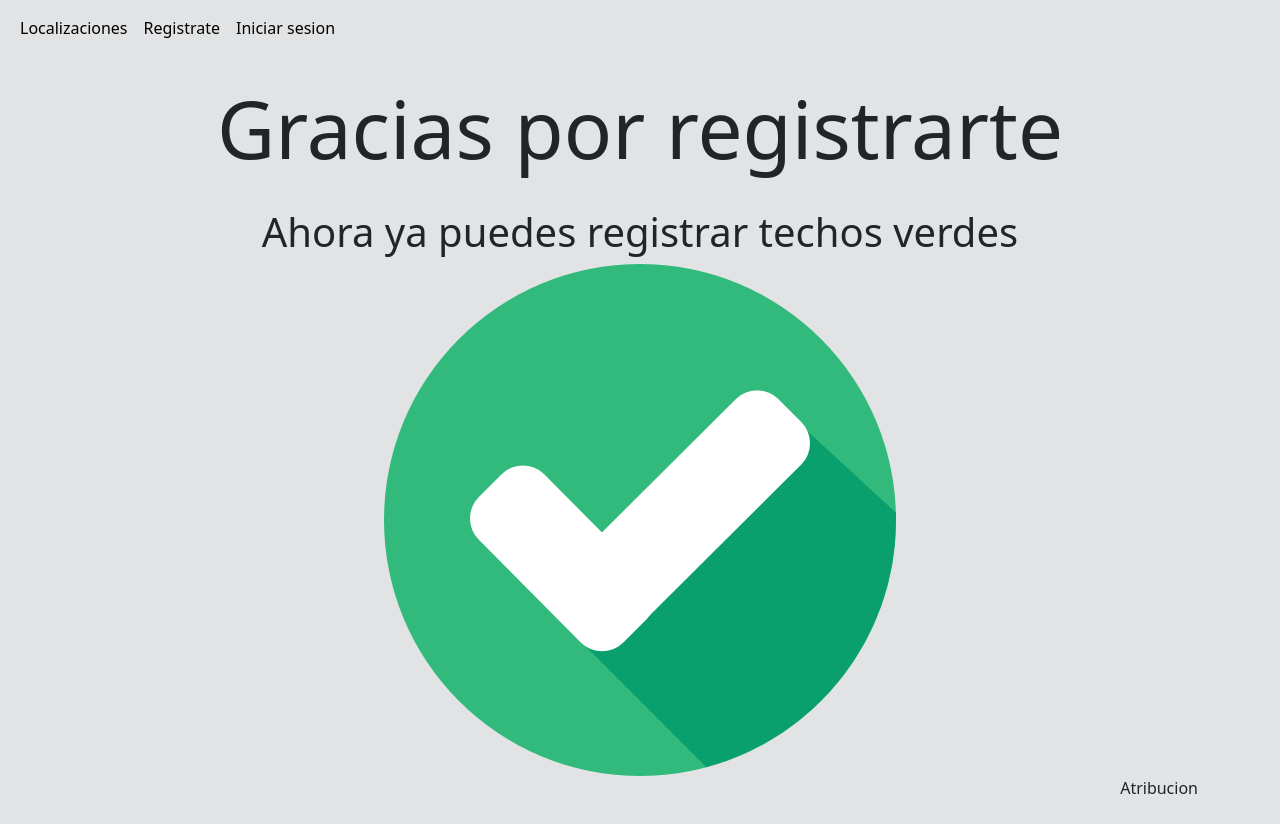
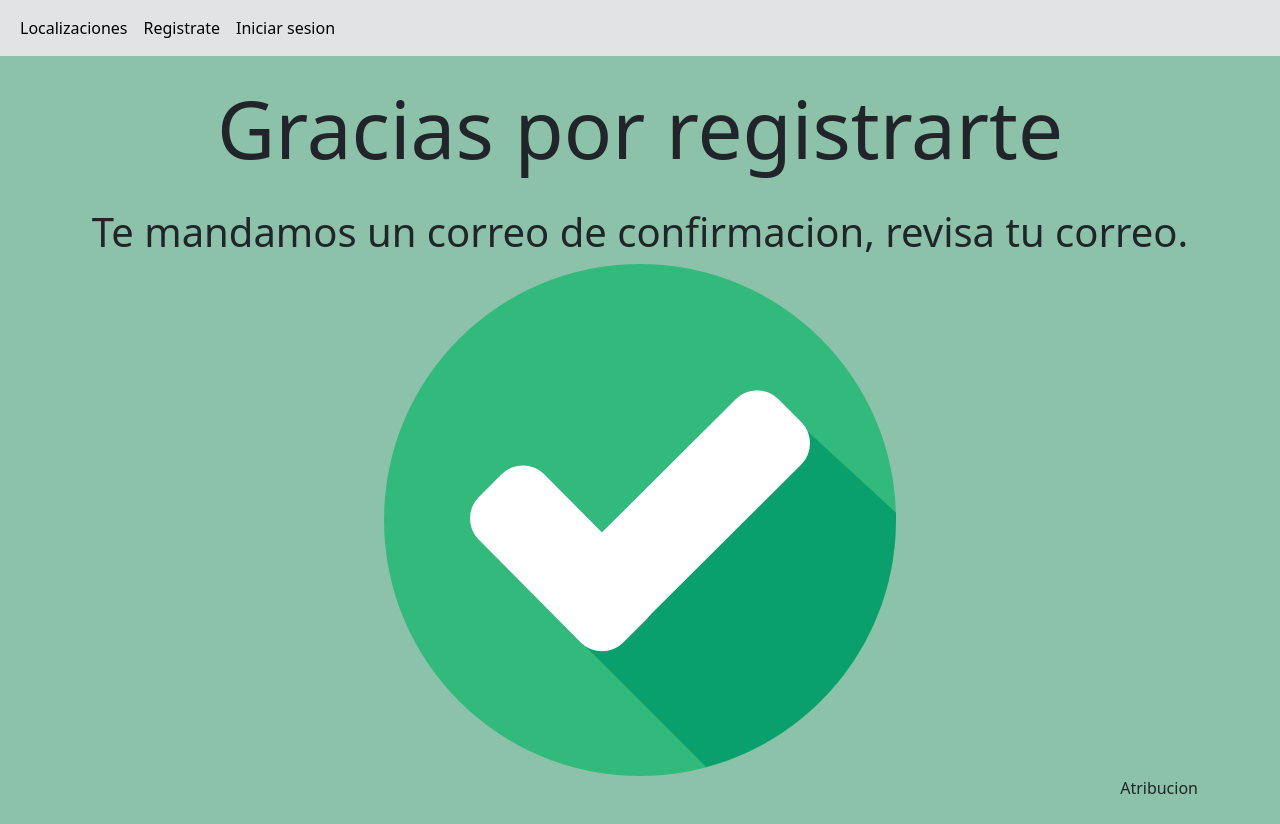
Before and after one commit to luis-ale-117/techo-verde, a Flask app: page /usuario_registrado_exitoso in a window 1280 px wide. Run offline with Flask 3, Linux system fonts and the light colour scheme; some libraries are stand-ins or nearby versions.

Commit message:
Confirmacion de correo con token y mejoras con flash

```diff
--- a/app.py
+++ b/app.py
@@ -1,10 +1,11 @@
 import os
-from flask import Flask, render_template, request, redirect, session
+from flask import Flask, render_template, request, redirect, session, url_for, flash
 from flask_mail import Mail, Message
 from flask_sqlalchemy import SQLAlchemy
 from sqlalchemy.dialects.postgresql import BYTEA, JSON
 from datetime import datetime, timedelta
 from werkzeug.security import generate_password_hash, check_password_hash
+from itsdangerous import URLSafeTimedSerializer
 
 import base64
 
@@ -28,10 +29,14 @@ app.permanent_session_lifetime = timedelta(days=1)
 app.config['MAIL_SERVER'] = os.getenv("MAIL_SERVER", "smtp.gmail.com")
 app.config["MAIL_PORT"] = os.getenv("MAIL_PORT", 465)
 app.config["MAIL_USERNAME"] = os.getenv("MAIL_USERNAME")
+app.config["MAIL_DEFAULT_SENDER"] = os.getenv("MAIL_DEFAULT_SENDER")
 app.config["MAIL_PASSWORD"] = os.getenv("MAIL_PASSWORD") # No la contrasena del correo, checar: https://youtu.be/g_j6ILT-X0k
 app.config["MAIL_USE_TLS"] = os.getenv("MAIL_USE_TLS", False)
 app.config["MAIL_USE_SSL"] = os.getenv("MAIL_USE_SSL", True)
 mail = Mail(app)
+
+app.config["SALT_EMAIL"] = os.getenv("SALT_EMAIL", "my super secret salt")
+serializer = URLSafeTimedSerializer(app.secret_key)
 
 db = SQLAlchemy(app)
 
@@ -41,14 +46,15 @@ class Usuario(db.Model):
     correo = db.Column(db.String(128), nullable=False, unique=True)
     contrasena_hash = db.Column(db.String(128), nullable=False)
     admin = db.Column(db.Boolean, nullable=False, default=False)
-    # confirmado = db.Column(db.Boolean, nullable=False, default=False)
+    confirmado = db.Column(db.Boolean, nullable=False, default=False)
     formularios = db.relationship('Formulario', cascade='all, delete', backref='usuario', lazy=True)
 
-    def __init__(self, nombre:str, correo:str, contrasena:str, admin:bool = False):
+    def __init__(self, nombre:str, correo:str, contrasena:str, admin:bool = False, confirmado:bool=False):
         self.nombre = nombre
         self.correo = correo
         self.contrasena_hash = generate_password_hash(contrasena)
         self.admin = admin
+        self.confirmado = confirmado
 
     def checa_contrasena(self, contrasena: str):
         return check_password_hash(self.contrasena_hash, contrasena)
@@ -76,9 +82,25 @@ with app.app_context():
         ADMIN_NOMBRE = os.getenv("ADMIN_NOMBRE", "admin")
         ADMIN_CORREO = os.getenv("ADMIN_CORREO", "admin@prueba.com")
         ADMIN_CONTRASENA = os.getenv("ADMIN_CONTRASENA", "qwertyuiop")
-        admin = Usuario(ADMIN_NOMBRE, ADMIN_CORREO, ADMIN_CONTRASENA, True)
+        admin = Usuario(ADMIN_NOMBRE, ADMIN_CORREO, ADMIN_CONTRASENA, True, True)
         db.session.add(admin)
         db.session.commit()
+
+
+def generate_confirmation_token(email:str):
+    return serializer.dumps(email, salt=app.config['SALT_EMAIL'])
+
+def confirm_token(token, expiration=3600):
+    try:
+        email = serializer.loads(
+            token,
+            salt=app.config['SALT_EMAIL'],
+            max_age=expiration
+        )
+    except:
+        return None
+    return email
+
 
 @app.errorhandler(404)
 def page_not_found(e):
@@ -182,7 +204,7 @@ def usuario_registro():
     if 'usuario_id' in session:
         usuario = Usuario.query.get_or_404(session['usuario_id'])
         return redirect("/")
-    return render_template("usuario_registro.html")
+    return render_template("usuario_registro.html", usuario=None)
 
 @app.route("/usuario/registro", methods=["POST"])
 def usuario_registro_guardar():
@@ -194,13 +216,26 @@ def usuario_registro_guardar():
     contrasena = request.form.get("contrasena")
     contrasena_2 = request.form.get("contrasena_2")
     if validar_campos_usuario(nombre, correo, contrasena, contrasena_2):
-        return "Campos invalidos", 400
+        flash("Algun campo es invalido. Intenta de nuevo.", "advertencia")
+        return redirect("/usuario/registro")
     usuario = Usuario.query.filter_by(correo=correo).first()
-    if usuario:
-        return "Correo no ya en uso", 400
-    usuario = Usuario(nombre, correo, contrasena)
+    if usuario and usuario.confirmado:
+        flash("Correo ya en uso.", "advertencia")
+        return redirect("/usuario/registro")
+    elif usuario:
+        # Usuario sin confirmar, actualizalo
+        usuario.nombre = nombre
+        usuario.contrasena = contrasena
+    else:
+        # Crea un nuevo usuario
+        usuario = Usuario(nombre, correo, contrasena)
     db.session.add(usuario)
     db.session.commit()
+    # Generar el token de confirmación de correo electrónico
+    token = generate_confirmation_token(correo)
+    url_confirmacion = url_for("confirmar_correo", token=token, _external=True)
+    temp = render_template("confirmar_correo.html", usuario=None, url_confirmacion=url_confirmacion)
+    enviar_correo(correo, "Confirmacion de correo", temp)
     return redirect("/usuario_registrado_exitoso")
 
 @app.route("/usuario/inicio_sesion")
@@ -212,15 +247,17 @@ def usuario_inicio_sesion():
 def usuario_inicio_sesion_iniciar():
     correo = request.form.get("correo")
     contrasena = request.form.get("contrasena")
-    usuario = Usuario.query.filter_by(correo=correo).first()
+    usuario = Usuario.query.filter_by(correo=correo, confirmado=True).first_or_404()
     if not usuario:
-        return "Correo no encontrado", 404
+        flash("Correo no encontrado", "error")
+        return redirect("/usuario_inicio_sesion")
     elif usuario.checa_contrasena(contrasena):
         session.permanent = True
         session["usuario_id"] = usuario.id
         return redirect("/")
     else:
-        return "Contrasena incorrecta", 400
+        flash("Contraseña incorrecta, intenta de nuevo", "error")
+        return redirect("/usuario_inicio_sesion")
 
 @app.route('/usuario/cerrar_sesion')
 def cerrar_sesion():
@@ -279,12 +316,37 @@ def eliminar_respuesta(formulario_id: int):
     db.session.commit()
     return "eliminado", 204
 
-@app.route("/test_email")
-def test_email():
-    msg = Message(subject="Prueba envio",sender="noreplay@demo.com", recipients=["ejemplo@email.com"])
-    msg.body = "Hola, una prueba del test"
+@app.route('/confirma_correo/<token>')
+def confirmar_correo(token):
+    try:
+        correo = confirm_token(token)
+    except:
+        flash("El token ha expirado, registrate nuevamente.","error")
+        return redirect("/usuario/registro")
+    if correo is None:
+        flash("El token ha expirado, registrate nuevamente.", "error")
+        return redirect("/usuario/registro")
+
+    usuario = Usuario.query.filter_by(correo=correo).first_or_404()
+    if usuario.confirmado:
+        flash('El correo ya ha sido confirmado, por favor inicia sesion', 'exito')
+        return redirect('/usuario/inicio_sesion')
+    else:
+        usuario.confirmado = True
+        db.session.add(usuario)
+        db.session.commit()
+        flash('Haz confirmado tu correo, gracias', 'exito')
+    return redirect('/usuario/inicio_sesion')
+
+
+def enviar_correo(correo: str, asunto:str, template):
+    msg = Message(
+        subject=asunto,
+        sender=app.config["MAIL_DEFAULT_SENDER"],
+        html = template,
+        recipients=[correo],
+    )
     mail.send(msg)
-    return "Mensaje enviado"
 
 if __name__ == "__main__":
     app.run()
--- a/templates/403_forbbiden.html
+++ b/templates/403_forbbiden.html
@@ -16,7 +16,7 @@
     <title>Resgistro techos verdes</title>
 </head>
 
-<body class="bg-secondary-subtle">
+<body class="bg-success bg-opacity-50">
     <header>
         {% include 'navbar.html'%}
     </header>
--- a/templates/404_not_found.html
+++ b/templates/404_not_found.html
@@ -16,7 +16,7 @@
     <title>Resgistro techos verdes</title>
 </head>
 
-<body class="bg-secondary-subtle">
+<body class="bg-success bg-opacity-50">
     <header>
         {% include 'navbar.html'%}
     </header>
--- a/templates/500_server_error.html
+++ b/templates/500_server_error.html
@@ -16,7 +16,7 @@
     <title>Resgistro techos verdes</title>
 </head>
 
-<body class="bg-secondary-subtle">
+<body class="bg-success bg-opacity-50">
     <header>
         {% include 'navbar.html'%}
     </header>
--- a/templates/atribucion.html
+++ b/templates/atribucion.html
@@ -15,7 +15,7 @@
     <title>Techos verdes</title>
 </head>
 
-<body class="bg-secondary-subtle">
+<body class="bg-success bg-opacity-50">
     <header>
         {% include 'navbar.html'%}
     </header>
--- /dev/null
+++ b/templates/confirmar_correo.html
@@ -0,0 +1,4 @@
+<p>Gracias por registrarte. Ingresa al siguiente link para confirmar tu correo</p>
+<p><a href="{{ url_confirmacion }}">{{ url_confirmacion }}</a></p>
+<br>
+<p>Gracias!</p>
--- a/templates/guardado_exitoso.html
+++ b/templates/guardado_exitoso.html
@@ -16,7 +16,7 @@
     <title>Resgistro techos verdes</title>
 </head>
 
-<body class="bg-secondary-subtle">
+<body class="bg-success bg-opacity-50">
     <header>
         {% include 'navbar.html'%}
     </header>
--- a/templates/localizacion_individual.html
+++ b/templates/localizacion_individual.html
@@ -19,7 +19,7 @@
     <title>Resgistro techos verdes</title>
 </head>
 
-<body class="bg-secondary-subtle">
+<body class="bg-success bg-opacity-50">
     <header>
         {% include 'navbar.html'%}
     </header>
--- a/templates/localizaciones.html
+++ b/templates/localizaciones.html
@@ -19,7 +19,7 @@
     <title>Resgistro techos verdes</title>
 </head>
 
-<body class="bg-secondary-subtle">
+<body class="bg-success bg-opacity-50">
     <header>
         {% include 'navbar.html'%}
     </header>
--- a/templates/registro.html
+++ b/templates/registro.html
@@ -21,7 +21,7 @@
     <title>Resgistro techos verdes</title>
 </head>
 
-<body class="bg-secondary-subtle">
+<body class="bg-success bg-opacity-50">
     <header>
         {% include 'navbar.html'%}
     </header>
--- a/templates/respuesta_individual.html
+++ b/templates/respuesta_individual.html
@@ -19,7 +19,7 @@
     <title>Resgistro techos verdes</title>
 </head>
 
-<body class="bg-secondary-subtle">
+<body class="bg-success bg-opacity-50">
     <header>
         {% include 'navbar.html'%}
     </header>
--- a/templates/respuestas.html
+++ b/templates/respuestas.html
@@ -16,7 +16,7 @@
     <title>Resgistro techos verdes</title>
 </head>
 
-<body class="bg-secondary-subtle">
+<body class="bg-success bg-opacity-50">
     <header>
         {% include 'navbar.html'%}
     </header>
--- a/templates/usuario_registro_exitoso.html
+++ b/templates/usuario_registro_exitoso.html
@@ -16,7 +16,7 @@
     <title>Resgistro techos verdes</title>
 </head>
 
-<body class="bg-secondary-subtle">
+<body class="bg-success bg-opacity-50">
     <header>
         {% include 'navbar.html'%}
     </header>
@@ -24,7 +24,7 @@
     <main class="container text-center">
         <h1 class="display-1">Gracias por registrarte</h1>
         <br>
-        <h3 class="display-6">Ahora ya puedes registrar techos verdes</h3>
+        <h3 class="display-6">Te mandamos un correo de confirmacion, revisa tu correo.</h3>
         <img src="{{url_for('static', filename='img/comprobado.png')}}" class="img-fluid" alt="Imagen de exito">
     </main>
     <footer class="container">
```
Also changed, not shown: static/scripts/usuario_registro.js (+5 -5 lines), templates/usuario_inicio_sesion.html (+21 -2 lines), templates/usuario_registro.html (+20 -1 lines).
